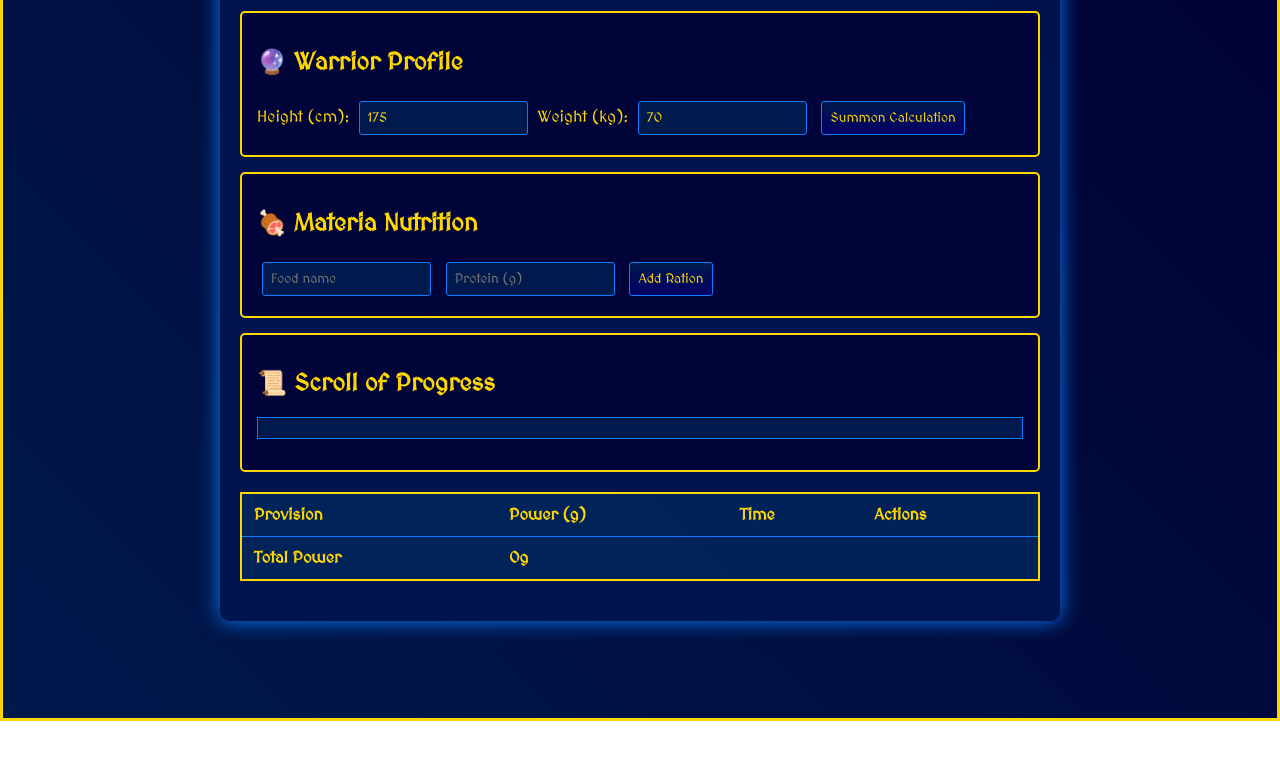
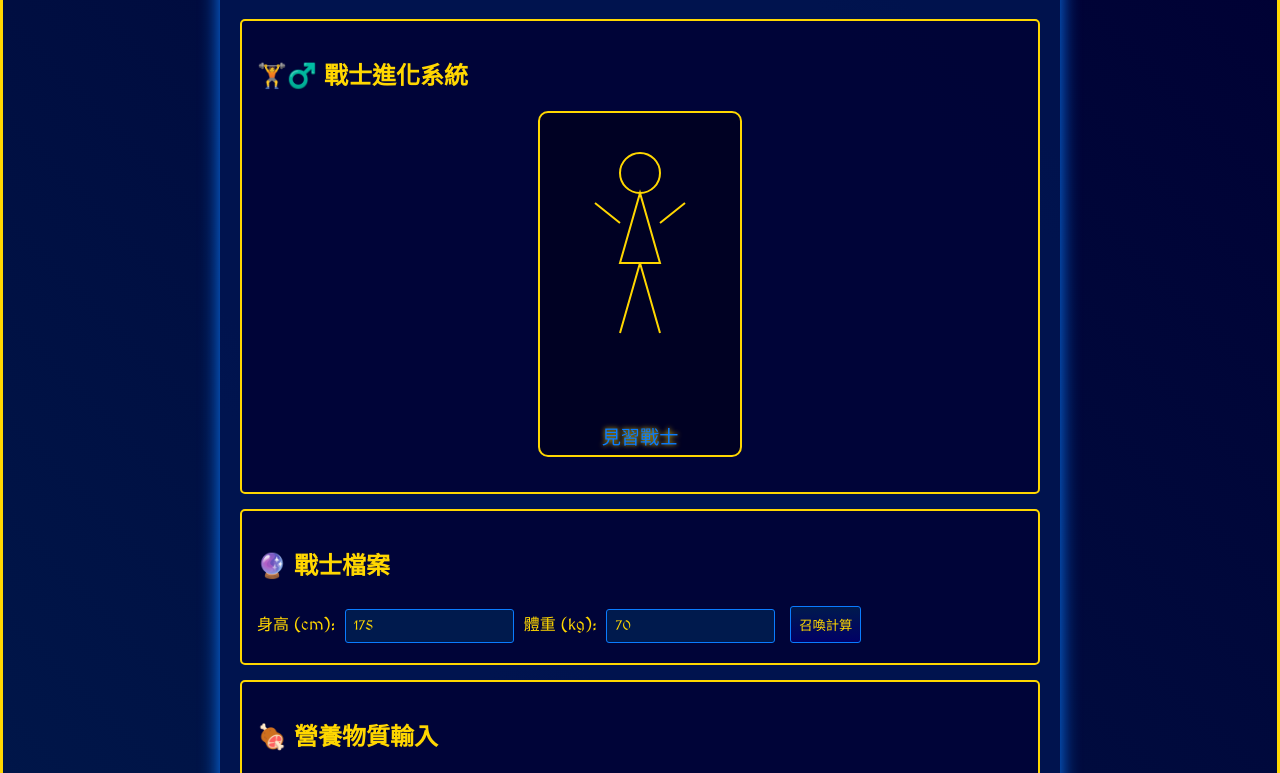
Before and after one commit to ElvisC122/Ilovesummer, a plain HTML site: page index.html in a window 1280 px wide. Shown: the part 125-898 px from the top of the page. Before the commit the page ends 846 px from the top, so only its background shows below. Drawn offline with Linux system fonts and the light colour scheme.

Commit message:
Update index.html

```diff
--- a/index.html
+++ b/index.html
@@ -1,8 +1,8 @@
 <!DOCTYPE html>
-<html lang="en">
+<html lang="zh-Hant">
 <head>
     <meta charset="UTF-8">
-    <title>Mako Protein Tracker</title>
+    <title>戰士蛋白質進化系統</title>
     <style>
         @import url('https://fonts.googleapis.com/css2?family=MedievalSharp&display=swap');
 
@@ -108,64 +108,105 @@
             padding: 5px 10px;
             font-size: 0.8em;
         }
+
+        /* 新增角色樣式 */
+        .character-container {
+            position: relative;
+            margin: 20px auto;
+            width: 200px;
+            border: 2px solid var(--ff-gold);
+            border-radius: 10px;
+            background: rgba(0, 0, 30, 0.8);
+            overflow: hidden;
+        }
+
+        #characterCanvas {
+            image-rendering: crisp-edges;
+        }
+
+        #characterStatus {
+            text-align: center;
+            padding: 5px;
+            font-size: 1.2em;
+            color: var(--ff-blue);
+            text-shadow: 0 0 5px var(--ff-gold);
+        }
+
+        .muscle-glow {
+            animation: muscleGlow 1.5s ease-out;
+        }
+
+        @keyframes muscleGlow {
+            0% { filter: drop-shadow(0 0 5px var(--ff-gold)); }
+            50% { filter: drop-shadow(0 0 15px var(--ff-blue)); }
+            100% { filter: drop-shadow(0 0 5px var(--ff-gold)); }
+        }
     </style>
 </head>
 <body>
     <div class="container">
-        <h1>⚔️ Mako Protein Chamber ⚔️</h1>
+        <h1>⚔️ 戰士蛋白質進化室 ⚔️</h1>
 
-        <!-- 用户设置面板 -->
+        <!-- 角色進化面板 -->
         <div class="ff-panel">
-            <h2>🔮 Warrior Profile</h2>
-            <label>Height (cm): </label>
+            <h2>🏋️♂️ 戰士進化系統</h2>
+            <div class="character-container">
+                <canvas id="characterCanvas" width="200" height="300"></canvas>
+                <div id="characterStatus">見習戰士</div>
+            </div>
+        </div>
+
+        <!-- 用戶設定面板 -->
+        <div class="ff-panel">
+            <h2>🔮 戰士檔案</h2>
+            <label>身高 (cm): </label>
             <input type="number" id="height" value="175">
-            <label>Weight (kg): </label>
+            <label>體重 (kg): </label>
             <input type="number" id="weight" value="70">
-            <button onclick="calculateNeeds()">Summon Calculation</button>
+            <button onclick="calculateNeeds()">召喚計算</button>
             <div id="needsDisplay"></div>
         </div>
 
-        <!-- 食物输入面板 -->
+        <!-- 食物輸入面板 -->
         <div class="ff-panel">
-            <h2>🍖 Materia Nutrition</h2>
-            <input type="text" id="foodName" placeholder="Food name" list="foodList">
+            <h2>🍖 營養物質輸入</h2>
+            <input type="text" id="foodName" placeholder="食物名稱" list="foodList">
             <datalist id="foodList">
-                <!-- 常见食物数据库 -->
-                <option value="Chicken Breast (100g)">Chicken Breast (100g)</option>
-                <option value="Salmon (100g)">Salmon (100g)</option>
-                <option value="Egg (Large)">Egg (Large)</option>
-                <option value="Whey Protein (1 scoop)">Whey Protein (1 scoop)</option>
-                <option value="Greek Yogurt (100g)">Greek Yogurt (100g)</option>
-                <option value="Almonds (28g)">Almonds (28g)</option>
+                <option value="雞胸肉 (100克)">雞胸肉 (100克)</option>
+                <option value="鮭魚 (100克)">鮭魚 (100克)</option>
+                <option value="雞蛋 (大)">雞蛋 (大)</option>
+                <option value="乳清蛋白 (1勺)">乳清蛋白 (1勺)</option>
+                <option value="希臘優格 (100克)">希臘優格 (100克)</option>
+                <option value="杏仁 (28克)">杏仁 (28克)</option>
             </datalist>
-            <input type="number" id="protein" placeholder="Protein (g)">
-            <button onclick="addFood()">Add Ration</button>
+            <input type="number" id="protein" placeholder="蛋白質 (克)">
+            <button onclick="addFood()">添加補給</button>
         </div>
 
-        <!-- 进度面板 -->
+        <!-- 進度面板 -->
         <div class="ff-panel">
-            <h2>📜 Scroll of Progress</h2>
+            <h2>📜 進化卷軸</h2>
             <div class="progress-bar">
                 <div class="progress-fill" id="proteinProgress"></div>
             </div>
             <p id="remainingText"></p>
         </div>
 
-        <!-- 食物记录表格 -->
+        <!-- 食物記錄表格 -->
         <table>
             <thead>
                 <tr>
-                    <th>Provision</th>
-                    <th>Power (g)</th>
-                    <th>Time</th>
-                    <th>Actions</th>
+                    <th>補給品</th>
+                    <th>能量 (克)</th>
+                    <th>時間</th>
+                    <th>操作</th>
                 </tr>
             </thead>
             <tbody id="foodTableBody"></tbody>
             <tfoot>
                 <tr>
-                    <th>Total Power</th>
-                    <th id="totalProtein">0g</th>
+                    <th>總能量</th>
+                    <th id="totalProtein">0克</th>
                     <th colspan="2"></th>
                 </tr>
             </tfoot>
@@ -173,33 +214,113 @@
     </div>
 
     <script>
-        // 食物蛋白质数据库（单位：克）
+        // 食物蛋白質數據庫
         const FOOD_DB = {
-            'chicken breast (100g)': 31,
-            'salmon (100g)': 25,
-            'egg (large)': 6,
-            'whey protein (1 scoop)': 25,
-            'greek yogurt (100g)': 10,
-            'almonds (28g)': 6
+            '雞胸肉 (100克)': 31,
+            '鮭魚 (100克)': 25,
+            '雞蛋 (大)': 6,
+            '乳清蛋白 (1勺)': 25,
+            '希臘優格 (100克)': 10,
+            '杏仁 (28克)': 6
         };
 
         let proteinNeeds = 0;
         let foods = JSON.parse(localStorage.getItem('foods')) || [];
+
+        // 角色繪製系統
+        const canvas = document.getElementById('characterCanvas');
+        const ctx = canvas.getContext('2d');
+        let currentStage = 0;
+
+        function drawCharacter(proteinPercentage) {
+            ctx.clearRect(0, 0, canvas.width, canvas.height);
+
+            // 根據進度計算肌肉等級
+            const stage = Math.min(Math.floor(proteinPercentage / 33), 2);
+            const muscleFactor = 1 + (stage * 0.3);
+
+            // 更新進化狀態
+            if(stage !== currentStage) {
+                document.getElementById('characterStatus').classList.add('muscle-glow');
+                currentStage = stage;
+                setTimeout(() => {
+                    document.getElementById('characterStatus').classList.remove('muscle-glow');
+                }, 1500);
+            }
+
+            // 設定狀態文字
+            const statusText = [
+                '見習戰士',
+                '資深戰士',
+                '肌肉領主'
+            ][stage];
+            document.getElementById('characterStatus').textContent = statusText;
+
+            // 繪製身體部位
+            ctx.strokeStyle = '#ffd700';
+            ctx.lineWidth = 2;
+
+            // 頭部
+            ctx.beginPath();
+            ctx.arc(100, 60, 20, 0, Math.PI * 2);
+            ctx.stroke();
+
+            // 軀幹（隨肌肉等級變化）
+            ctx.beginPath();
+            ctx.moveTo(100, 80);
+            ctx.lineTo(100 - (20 * muscleFactor), 150);
+            ctx.lineTo(100 + (20 * muscleFactor), 150);
+            ctx.closePath();
+            ctx.stroke();
+
+            // 手臂
+            ctx.beginPath();
+            // 左臂
+            ctx.moveTo(100 - (20 * muscleFactor), 110);
+            ctx.lineTo(60 - (5 * muscleFactor), 90);
+            // 右臂
+            ctx.moveTo(100 + (20 * muscleFactor), 110);
+            ctx.lineTo(140 + (5 * muscleFactor), 90);
+            ctx.stroke();
+
+            // 腿部
+            ctx.beginPath();
+            ctx.moveTo(100, 150);
+            ctx.lineTo(80, 220);
+            ctx.moveTo(100, 150);
+            ctx.lineTo(120, 220);
+            ctx.stroke();
+
+            // 肌肉細節
+            if(stage > 0) {
+                ctx.beginPath();
+                // 胸肌
+                ctx.moveTo(100 - (10 * muscleFactor), 100);
+                ctx.lineTo(100 + (10 * muscleFactor), 100);
+                // 腹肌
+                for(let i = 0; i < 3; i++) {
+                    ctx.moveTo(100 - (8 * muscleFactor), 120 + (i * 10));
+                    ctx.lineTo(100 + (8 * muscleFactor), 120 + (i * 10));
+                }
+                ctx.stroke();
+            }
+        }
 
         // 初始化
         window.addEventListener('load', () => {
             if (localStorage.getItem('proteinNeeds')) {
                 proteinNeeds = parseInt(localStorage.getItem('proteinNeeds'));
                 document.getElementById('needsDisplay').innerHTML =
-                    `<p>⚔️ Required Protein: ${proteinNeeds}g</p>`;
+                    `<p>⚔️ 每日需求蛋白質: ${proteinNeeds}克</p>`;
                 updateProgress();
             }
             renderTable();
+            drawCharacter(0); // 初始角色
         });
 
-        // 自动填充蛋白质数值
+        // 自動填充蛋白質數值
         document.getElementById('foodName').addEventListener('change', function() {
-            const foodKey = this.value.toLowerCase();
+            const foodKey = this.value;
             if (FOOD_DB[foodKey]) {
                 document.getElementById('protein').value = FOOD_DB[foodKey];
             }
@@ -211,8 +332,8 @@
             proteinNeeds = Math.round(weight * 2.2);
 
             document.getElementById('needsDisplay').innerHTML = `
-                <p>⚔️ Required Protein: ${proteinNeeds}g</p>
-                <p>🔥 Suggested Calories: ${Math.round(weight * 40)}kcal</p>
+                <p>⚔️ 每日需求蛋白質: ${proteinNeeds}克</p>
+                <p>🔥 建議攝取熱量: ${Math.round(weight * 40)}大卡</p>
             `;
 
             localStorage.setItem('proteinNeeds', proteinNeeds);
@@ -224,7 +345,7 @@
             const protein = parseFloat(document.getElementById('protein').value);
 
             if (!foodName || isNaN(protein)) {
-                alert("Missing provisions data!");
+                alert("請輸入完整的補給資料！");
                 return;
             }
 
@@ -259,14 +380,18 @@
         function updateProgress() {
             const total = foods.reduce((sum, food) => sum + food.protein, 0);
             const remaining = proteinNeeds - total;
+            const proteinPercentage = (total / proteinNeeds) * 100 || 0;
 
-            document.getElementById('totalProtein').textContent = `${total}g`;
+            document.getElementById('totalProtein').textContent = `${total}克`;
             document.getElementById('proteinProgress').style.width =
-                `${Math.min((total / proteinNeeds) * 100, 100)}%`;
+                `${Math.min(proteinPercentage, 100)}%`;
 
             document.getElementById('remainingText').innerHTML = remaining > 0 ?
-                `⚡ Need ${remaining}g more to complete your mission!` :
-                '🎉 Victory Achieved! Your protein quest is complete!';
+                `⚡ 還需要${remaining}克完成進化！` :
+                '🎉 進化完成！你已達成蛋白質目標！';
+
+            // 更新角色狀態
+            drawCharacter(proteinPercentage);
         }
 
         function renderTable() {
@@ -274,12 +399,12 @@
             tbody.innerHTML = foods.map(food => `
                 <tr>
                     <td>${food.name}</td>
-                    <td>${food.protein}g</td>
+                    <td>${food.protein}克</td>
                     <td>${food.time}</td>
                     <td>
                         <div class="ff-button-group">
-                            <button onclick="editFood(${food.id})">✎ Edit</button>
-                            <button onclick="deleteFood(${food.id})">🗑️ Delete</button>
+                            <button onclick="editFood(${food.id})">✎ 編輯</button>
+                            <button onclick="deleteFood(${food.id})">🗑️ 刪除</button>
                         </div>
                     </td>
                 </tr>
```
